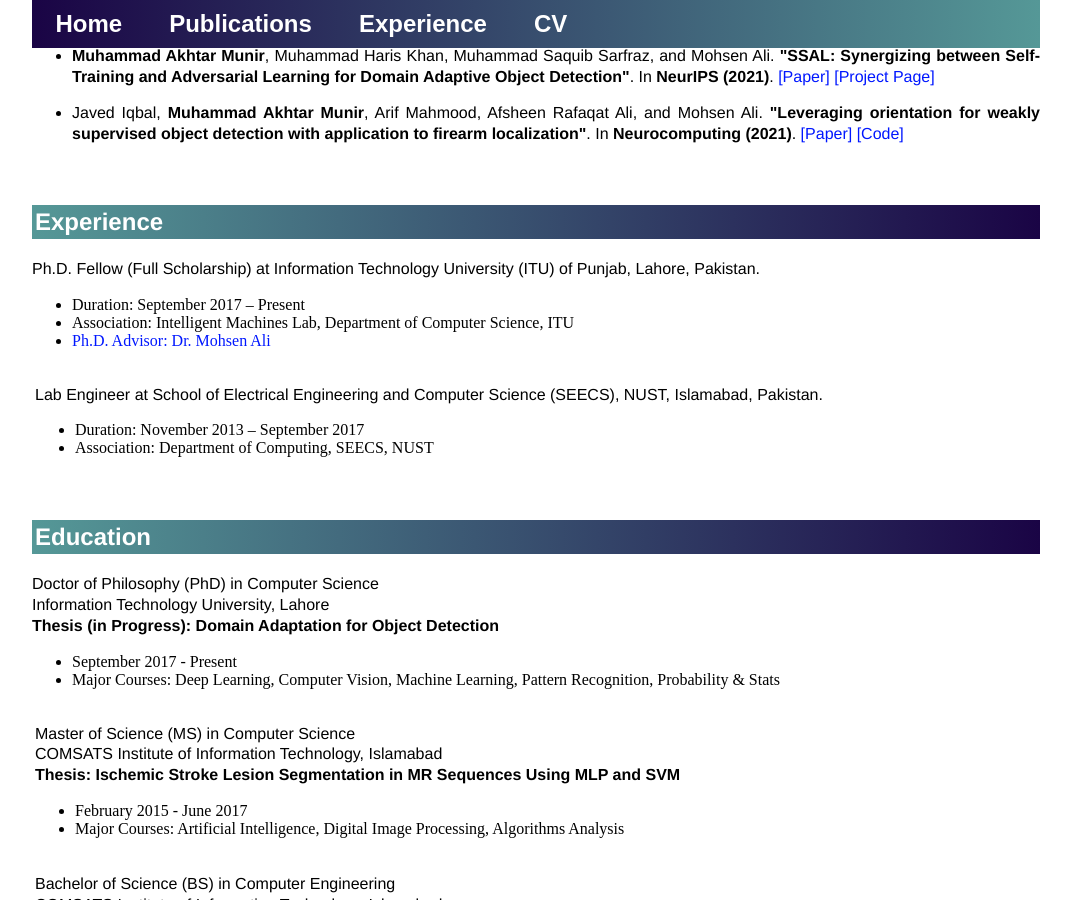
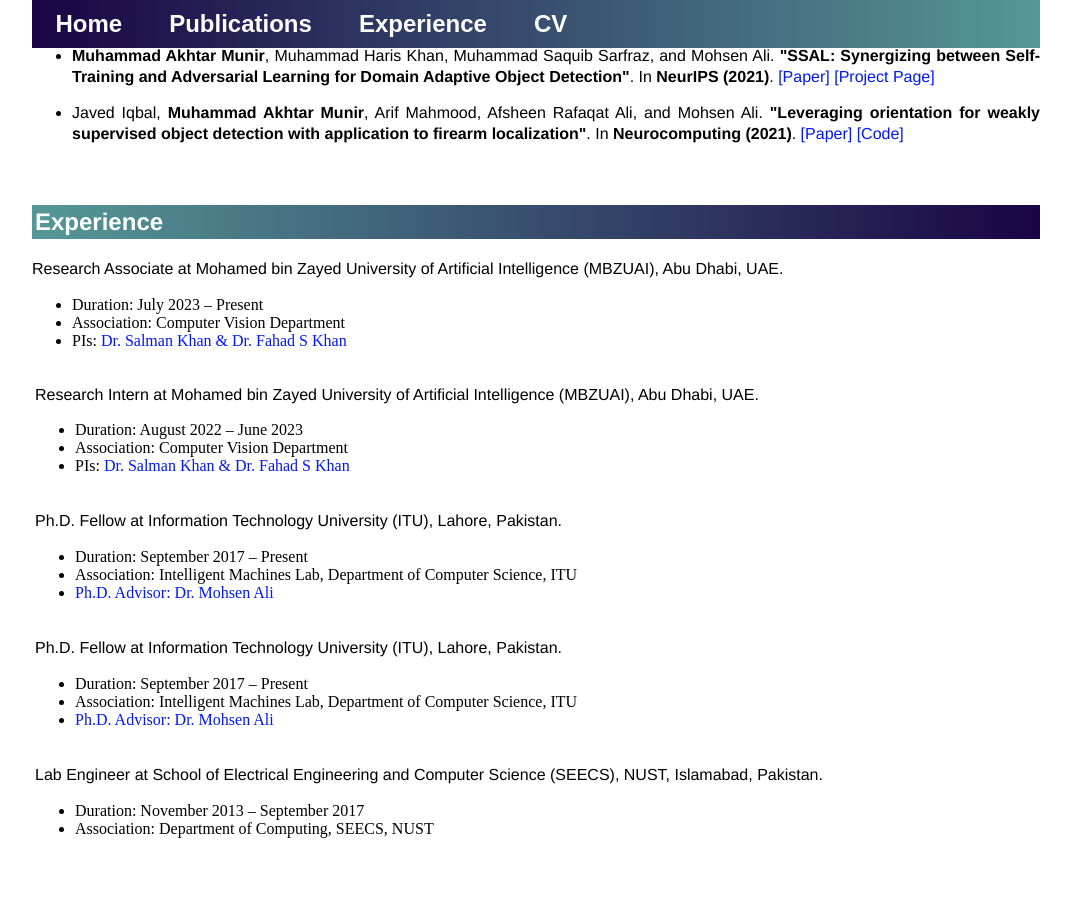
Before and after one commit to akhtarvision/akhtarvision.github.io, a Jekyll site: the page built from index.html, in a window 1280 px wide and 900 px high, scrolled down 764 px. Shown: the whole window, without its empty margins (104-1175 px from the left). Built offline with Jekyll 4.4.1, drawn with Linux system fonts in a browser that asks for light colours.

Commit message:
Update index.html

```diff
--- a/index.html
+++ b/index.html
@@ -106,13 +106,48 @@
 <!-- paper entry-->
 
 <p>
-Ph.D. Fellow (Full Scholarship) at Information Technology University (ITU) of Punjab, Lahore, Pakistan.
+Research Associate at Mohamed bin Zayed University of Artificial Intelligence (MBZUAI), Abu Dhabi, UAE.
+	 <ul class="contacts">
+				<li>Duration: July 2023 – Present</li>
+				<li>Association: Computer Vision Department</li>
+				<li>PIs:<a href="https://scholar.google.es/citations?user=M59O9lkAAAAJ"> Dr. Salman Khan &
+					<a href="https://scholar.google.com/citations?user=zvaeYnUAAAAJ&hl=en"> Dr. Fahad S Khan</a></li>
+				</ul>
+</p>
+<tr>
+<!-- <td> <br></td> -->
+<td>
+	<p>
+Research Intern at Mohamed bin Zayed University of Artificial Intelligence (MBZUAI), Abu Dhabi, UAE.
+	 <ul class="contacts">
+				<li>Duration: August 2022 – June 2023</li>
+				<li>Association: Computer Vision Department</li>
+				<li>PIs:<a href="https://scholar.google.es/citations?user=M59O9lkAAAAJ"> Dr. Salman Khan &
+					<a href="https://scholar.google.com/citations?user=zvaeYnUAAAAJ&hl=en"> Dr. Fahad S Khan</a></li>
+				</ul>
+</p>
+<tr>
+<!-- <td> <br></td> -->
+<td>
+	<p>
+Ph.D. Fellow at Information Technology University (ITU), Lahore, Pakistan.
 	 <ul class="contacts">
 				<li>Duration: September 2017 – Present</li>
 				<li>Association: Intelligent Machines Lab, Department of Computer Science, ITU</li>
 				<li><a href="http://im.itu.edu.pk/people/">Ph.D. Advisor: Dr. Mohsen Ali</a></li>
 				</ul>
+</p>
+<tr>
+<!-- <td> <br></td> -->
+<td>
 
+	<p>
+Ph.D. Fellow at Information Technology University (ITU), Lahore, Pakistan.
+	 <ul class="contacts">
+				<li>Duration: September 2017 – Present</li>
+				<li>Association: Intelligent Machines Lab, Department of Computer Science, ITU</li>
+				<li><a href="http://im.itu.edu.pk/people/">Ph.D. Advisor: Dr. Mohsen Ali</a></li>
+				</ul>
 </p>
 <tr>
 <!-- <td> <br></td> -->
@@ -126,6 +161,7 @@
 	</p>
 </td>
 </tr>
+
 </table>
 
 <!-- Project -->
```
